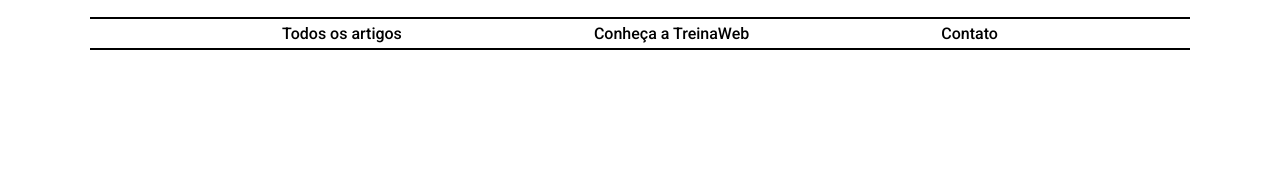
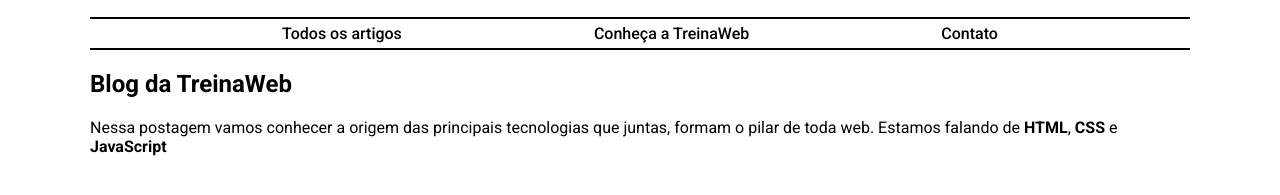
Before and after one commit to treinaweb/HTML-CSS-Semantica, a plain HTML site: page index.html in a window 1280 px wide. Shown: the part 63-258 px from the top of the page. Drawn offline with Linux system fonts and the light colour scheme.

Commit message:
5-4 Criando seção de introdução

```diff
--- a/index.html
+++ b/index.html
@@ -27,5 +27,16 @@
             </nav>
         </div>
     </header>
+
+    <!-- Introdução -->
+    <section class="intro-section">
+        <div class="container">
+            <h1 class="titulo-principal">Blog da TreinaWeb</h1>
+            <p>
+                Nessa postagem vamos conhecer a origem das principais tecnologias que juntas, formam o pilar de
+                toda web. Estamos falando de <strong>HTML</strong>, <strong>CSS</strong> e <strong>JavaScript</strong>
+            </p>
+        </div>
+    </section>
 </body>
 </html>
```
